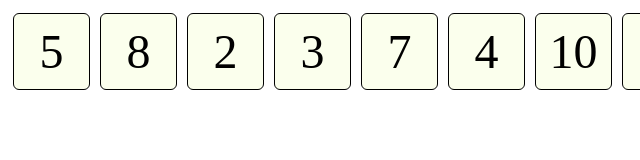
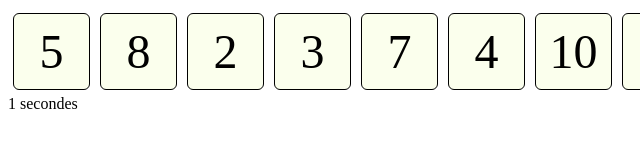
Before and after one commit to baku67/ELAN_JS_DOM-exo, a plain HTML site: page index.html in a window 1280 px wide. Both pictures are taken after a click on the element "10". Shown: the full height of the page, 0-640 px from the left. Drawn offline with Linux system fonts and the light colour scheme.

Commit message:
WIP timer

```diff
--- a/index.html
+++ b/index.html
@@ -10,5 +10,6 @@
 
     <body>
         <div id="board"></div>
+        <div id="timer">0 seconde</div>
     </body>
 </html>
--- a/script.js
+++ b/script.js
@@ -31,12 +31,27 @@ window.onload = function() {
     const board = document.querySelector("#board");
 
     let nb = 1;
+    var timer = 0; // En secondes pour commencer, voire pour affichage "00:00"
+    console.log(timer);
+
+
     for(let i = 1; i <= 10; i++) {
         const newBox = box.cloneNode();
         newBox.innerText = i;
         board.appendChild(newBox);
 
         newBox.addEventListener("click", function() {
+            // start timer:
+            if (nb == 1) {
+                setInterval(function() {
+                    document.getElementById('timer').innerText = timer + " secondes";
+                    timer++;
+                    console.log(timer);
+
+                }, 1000);
+            }
+
+
             if (i == nb) {
                 newBox.classList.add("box-valid");
                 if (nb == board.children.length) {
```
